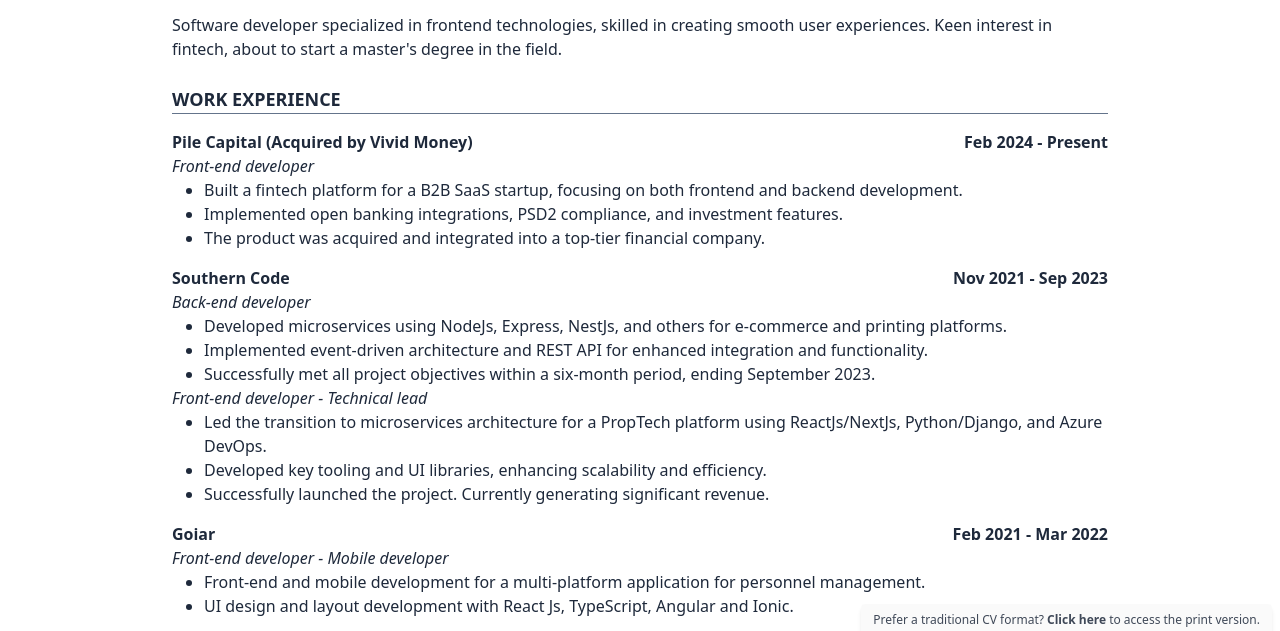
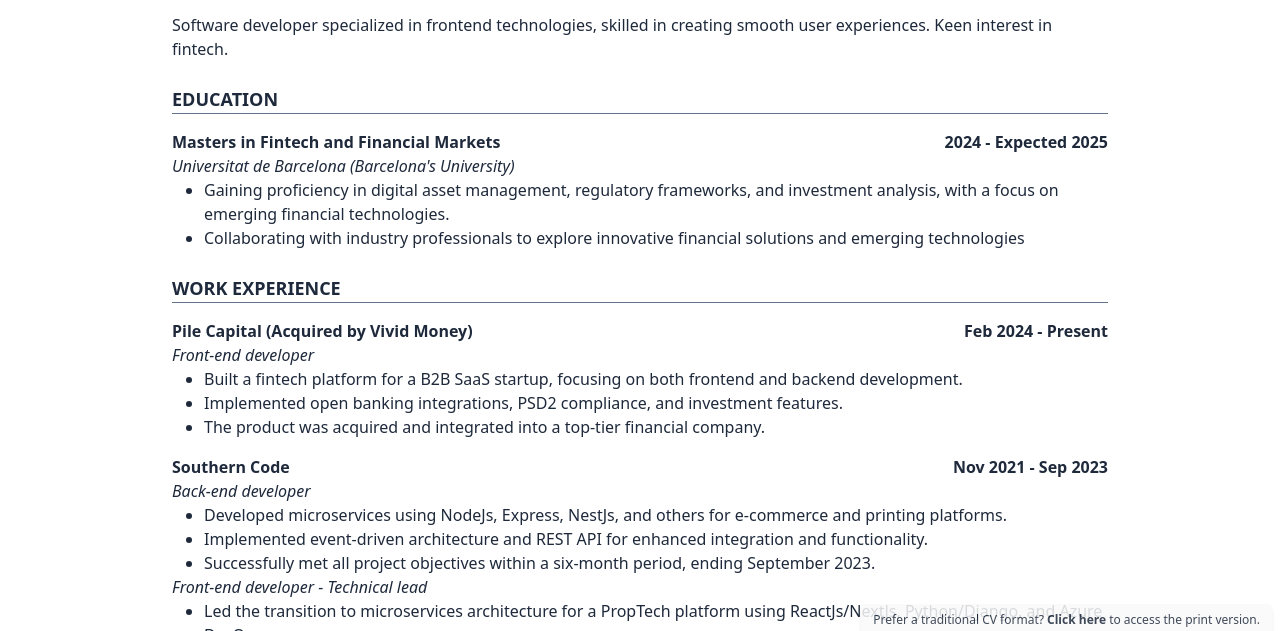
Before and after one commit to FabriBorgobello/curriculum-vitae, a plain HTML site: page fintech.html in a window 1280 px wide. Shown: the part 156-787 px from the top of the page. Drawn offline with Linux system fonts and the light colour scheme.

Commit message:
Add master

```diff
--- a/fintech.html
+++ b/fintech.html
@@ -177,9 +177,36 @@
     <section class="mt-4">
       <p>
         Software developer specialized in frontend technologies, skilled in
-        creating smooth user experiences. Keen interest in fintech, about to
-        start a master's degree in the field.
+        creating smooth user experiences. Keen interest in fintech.
       </p>
+    </section>
+
+    <section class="mt-6 space-y-4 print:mt-4 print:space-y-2">
+      <h2 class="text-lg font-bold border-b-slate-500 border-b-[1px] uppercase">
+        EDUCATION
+      </h2>
+      <article>
+        <div class="flex flex-col sm:flex-row sm:justify-between font-bold">
+          <h3>Masters in Fintech and Financial Markets</h3>
+          <p>2024 - Expected 2025</p>
+        </div>
+        <div>
+          <h4 class="italic">
+            Universitat de Barcelona (Barcelona's University)
+          </h4>
+          <ul class="ml-8 list-disc">
+            <li>
+              Gaining proficiency in digital asset management, regulatory
+              frameworks, and investment analysis, with a focus on emerging
+              financial technologies.
+            </li>
+            <li>
+              Collaborating with industry professionals to explore innovative
+              financial solutions and emerging technologies
+            </li>
+          </ul>
+        </div>
+      </article>
     </section>
     <section class="mt-6 space-y-4 print:mt-4 print:space-y-2">
       <h2 class="text-lg font-bold border-b-slate-500 border-b-[1px] uppercase">
```
